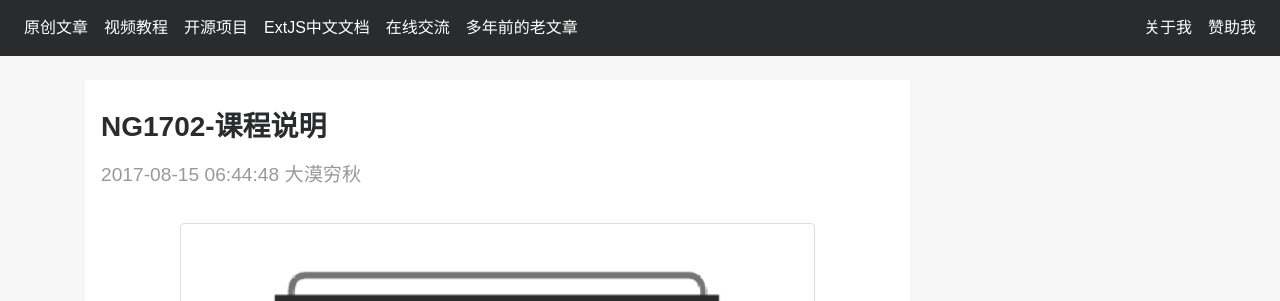
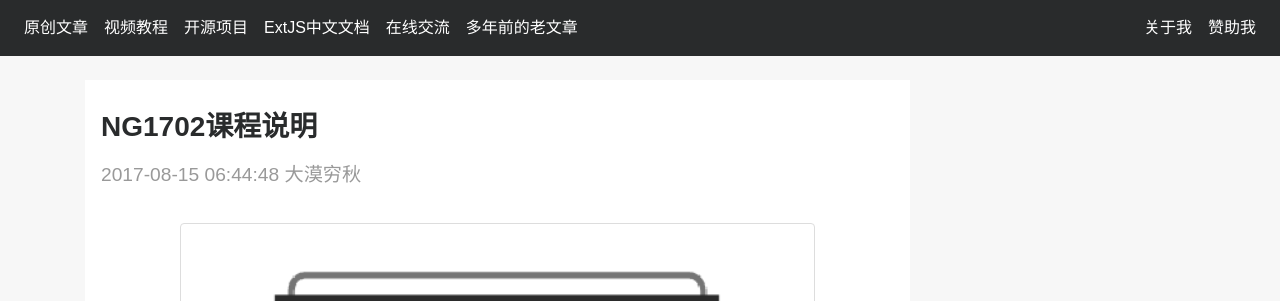
Before and after one commit to dukuiran/damoqiongqiu.github.io, a Jekyll site: the page built from _posts/2017-08-15-angular-course-phase2.markdown, in a window 1280 px wide and 900 px high. Shown: the top 301 px of the window. Built offline with Jekyll 4.4.1, drawn with Linux system fonts in a browser that asks for light colours; nearby versions of some CDN libraries.

Commit message:
更新内容

```diff
--- a/_posts/2017-08-15-angular-course-phase2.markdown
+++ b/_posts/2017-08-15-angular-course-phase2.markdown
@@ -1,12 +1,12 @@
 ---
 layout: post
-title:  "NG1702-课程说明"
+title:  "NG1702课程说明"
 author: "大漠穷秋"
 comments: false
 date:   2017-08-15 14:44:48 +0800
 category: "web前端"
 published: true
-excerpt: NG1702-课程说明
+excerpt: NG1702课程说明
 ---
 <img src="{{ "/assets/img/2017-08-15/qr-code.png" | relative_url }}" alt="二维码" width="256" class="img-thumbnail rounded"/>
 
```
